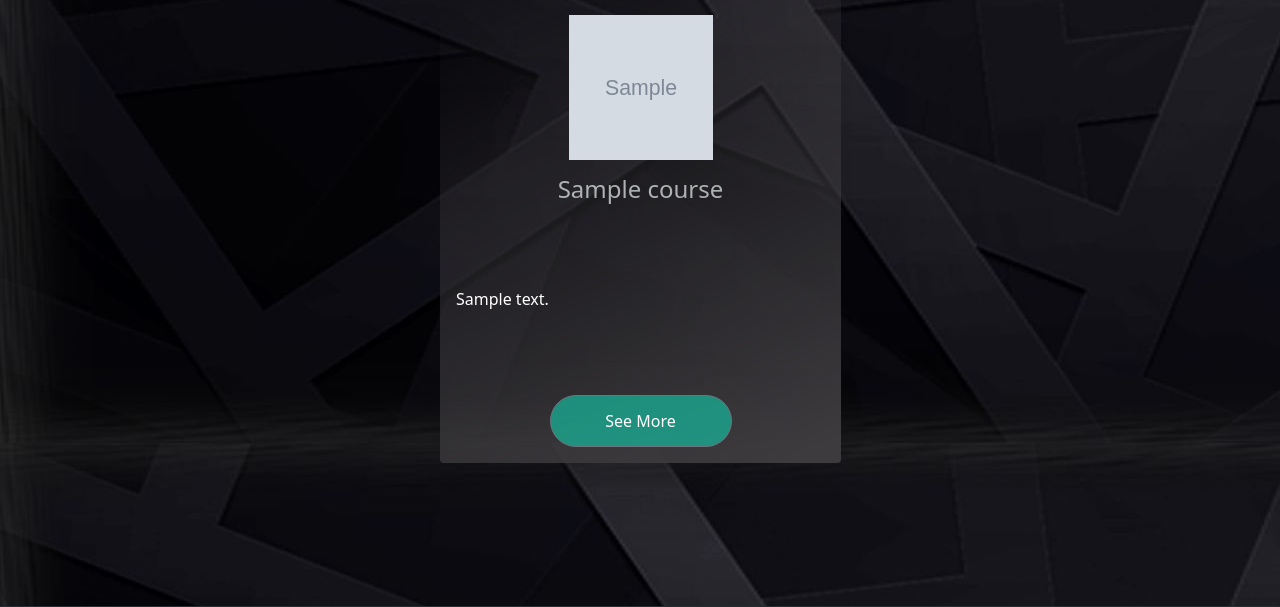
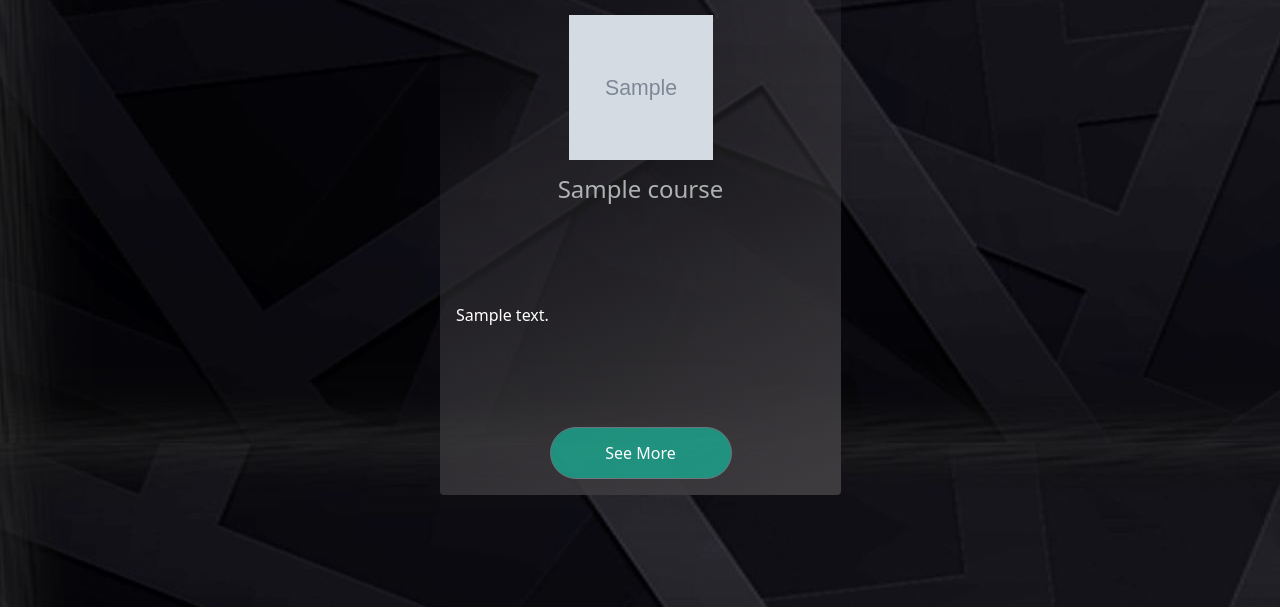
Before and after one commit to LiveCoden/Coden-Live, a Django app: template templates/courses/courses.html in a window 1280 px wide. Shown: the part 889-1496 px from the top of the page. Run offline with Django 3.2, Linux system fonts and the light colour scheme; the template is opened without the code that fills it: most values are stand-ins (such as "Sample title", 1, 10 or a date in 2020); grey boxes marked "Sample" are stand-in pictures; data that the repository does not hold is empty; some libraries are stand-ins or nearby versions.

```diff
--- a/templates/courses/courses.html
+++ b/templates/courses/courses.html
@@ -34,7 +34,7 @@ Courses | Coden Live
             <div class="card" data-bss-hover-animate="pulse" style="margin-right: 25px;margin-left: 25px;background: linear-gradient(-23deg, #3d3b3e 4%, transparent);margin-bottom: 15px;border-width: 0px;margin-top: 15px;">
                 <div class="card-body text-center" style="color: rgba(237,245,244,0.69);border-radius: 132px;"><img src="{{course.icon.url}}" style="width: 144px;height: 145px;">
                     <h4 class="card-title" style="margin-top: 15px;margin-bottom: 15px;">{{course.name}}</h4>
-                    <p class="card-text d-flex align-content-center align-items-center" style="min-height: 10rem;">{{course.description}}
+                    <p class="card-text d-flex align-content-center align-items-center" style="min-height: 12rem;">{{course.description}}
 
                     </p><a class="btn btn-secondary" href="{%  url 'course' course.id %}"  style="background: rgba(23,187,158,0.69);border-radius: 80px;border-top-left-radius: 50px;border-top-right-radius: 50px;border-bottom-right-radius: 50px;border-bottom-left-radius: 50px;padding: 13px;min-width: 182px;">See More</a>
                 </div>
```
